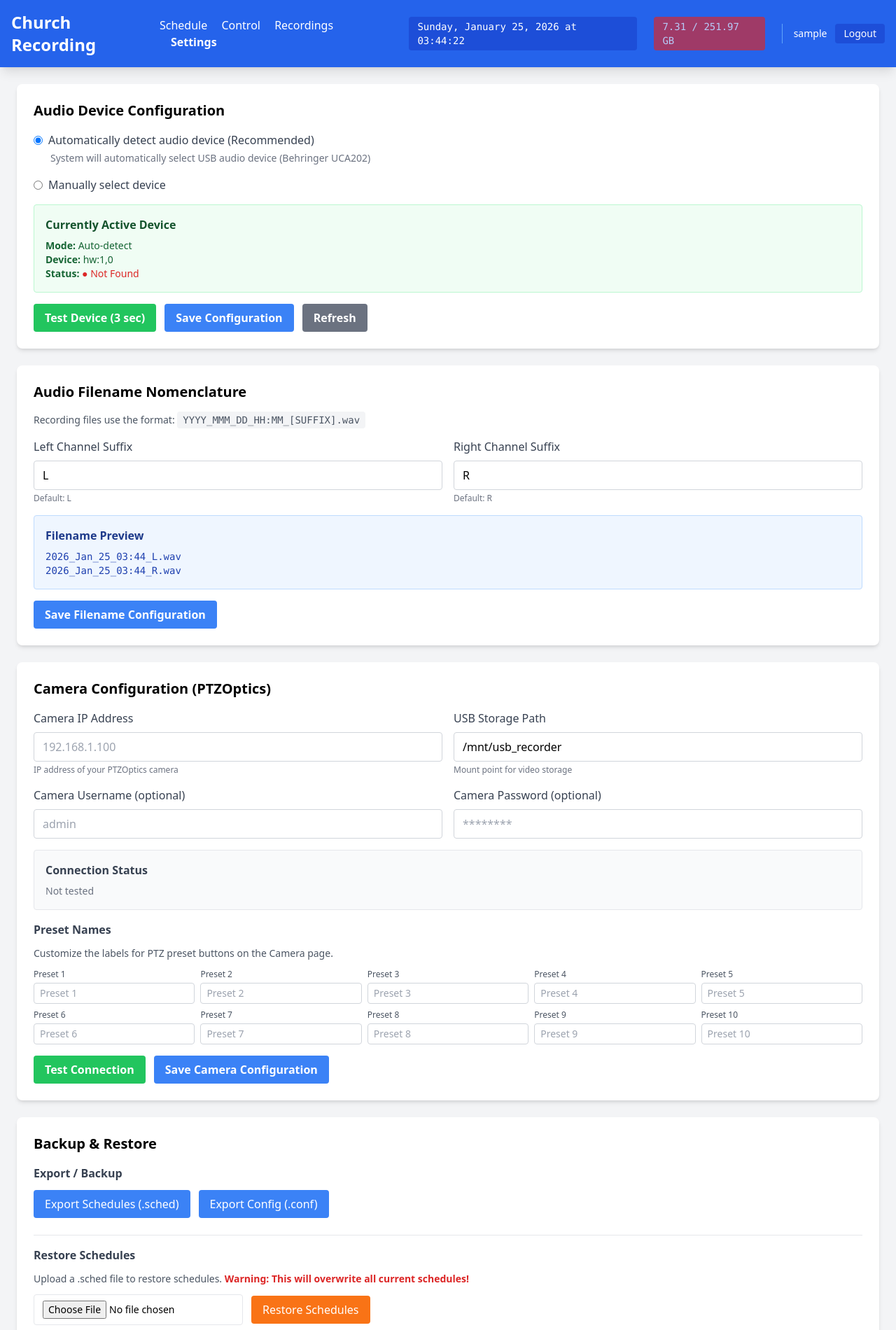
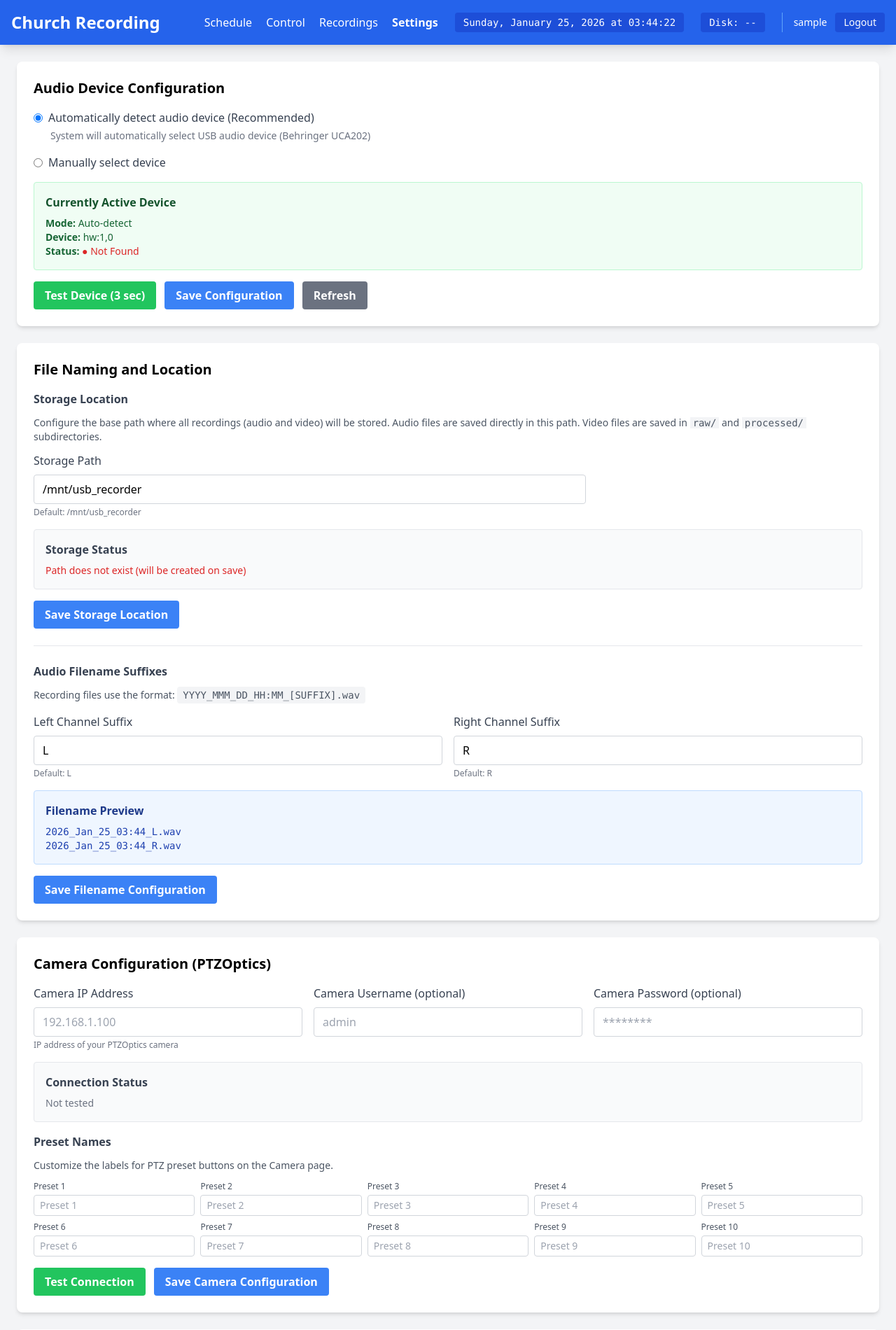
Before and after one commit to vilpter/ilc-Audio-Recorder, a Flask app: page /settings in a window 1280 px wide. Shown: the top 1900 px of the page at 70% size. Run offline with Flask 3, Linux system fonts and the light colour scheme; the visitor is signed in with stand-in values (Sample User, id 1); data comes from the database, SQL or seed files in the repository; data that the repository does not hold is empty; some libraries are stand-ins or nearby versions.

Commit message:
v1.5.2: Consolidate storage location for audio and video recordings
- Add unified storage_path setting for both audio and video recordings
- Rename "Audio Filename Nomenclature" section to "File Naming and Location"
- Move storage path configuration from Camera Configuration to new section
- Add storage status indicator showing path validity and writability
- Migrate existing usb_storage_path values to new storage_path key
- Audio files save directly to storage path, video in raw/processed subdirs

```diff
--- a/app.py
+++ b/app.py
@@ -8,6 +8,7 @@ from flask import Flask, render_template, jsonify, request, send_file, redirect,
 from flask_login import login_required, login_user, logout_user, current_user
 from pathlib import Path
 import json
+import os
 import subprocess
 import sqlite3
 from datetime import datetime
@@ -17,8 +18,6 @@ import scheduler
 import auth
 
 app = Flask(__name__)
-app.config['RECORDINGS_DIR'] = Path.home() / 'recordings'
-app.config['RECORDINGS_DIR'].mkdir(exist_ok=True)
 
 # Session configuration
 app.secret_key = auth.generate_secret_key()
@@ -28,6 +27,15 @@ auth.login_manager.init_app(app)
 
 # Initialize auth database
 auth.init_auth_db()
+
+
+def get_recordings_dir():
+    """Get the configured recordings directory path"""
+    storage_path = scheduler.get_system_config('storage_path', '/mnt/usb_recorder')
+    recordings_dir = Path(storage_path)
+    recordings_dir.mkdir(parents=True, exist_ok=True)
+    return recordings_dir
+
 
 # Global status tracker for audio
 recording_status = {
@@ -325,7 +333,7 @@ def update_schedule(job_id):
 @login_required
 def recordings_page():
     """File browser interface"""
-    recordings_dir = app.config['RECORDINGS_DIR']
+    recordings_dir = get_recordings_dir()
     files = []
 
     for file_path in sorted(recordings_dir.glob('*'), reverse=True):
@@ -346,7 +354,7 @@ def recordings_page():
 @login_required
 def download_file(filename):
     """Download a recording file"""
-    file_path = app.config['RECORDINGS_DIR'] / filename
+    file_path = get_recordings_dir() / filename
     if not file_path.exists() or not file_path.is_file():
         return jsonify({'error': 'File not found'}), 404
 
@@ -357,7 +365,7 @@ def download_file(filename):
 @login_required
 def delete_file(filename):
     """Delete a recording file"""
-    file_path = app.config['RECORDINGS_DIR'] / filename
+    file_path = get_recordings_dir() / filename
     if not file_path.exists():
         return jsonify({'error': 'File not found'}), 404
 
@@ -382,7 +390,7 @@ def batch_delete_files():
     errors = []
 
     for filename in files:
-        file_path = app.config['RECORDINGS_DIR'] / filename
+        file_path = get_recordings_dir() / filename
         if not file_path.exists():
             errors.append(f'{filename}: not found')
             continue
@@ -420,7 +428,7 @@ def batch_download_files():
     try:
         with zipfile.ZipFile(zip_buffer, 'w', zipfile.ZIP_DEFLATED) as zip_file:
             for filename in files:
-                file_path = app.config['RECORDINGS_DIR'] / filename
+                file_path = get_recordings_dir() / filename
                 if file_path.exists() and file_path.is_file():
                     zip_file.write(file_path, filename)
 
@@ -497,6 +505,53 @@ def save_filename_config():
         return jsonify({'success': True})
     except Exception as e:
         return jsonify({'error': str(e)}), 500
+
+
+# Storage Path Configuration Routes
+@app.route('/api/config/storage', methods=['GET'])
+@login_required
+def get_storage_config():
+    """Get current storage path configuration"""
+    storage_path = scheduler.get_system_config('storage_path', '/mnt/usb_recorder')
+
+    # Check if path exists and is writable
+    path_obj = Path(storage_path)
+    exists = path_obj.exists()
+    is_writable = exists and os.access(storage_path, os.W_OK)
+
+    return jsonify({
+        'storage_path': storage_path,
+        'exists': exists,
+        'is_writable': is_writable
+    })
+
+
+@app.route('/api/config/storage', methods=['POST'])
+@login_required
+def save_storage_config():
+    """Save storage path configuration"""
+    data = request.json
+    storage_path = data.get('storage_path', '').strip()
+
+    if not storage_path:
+        return jsonify({'error': 'Storage path is required'}), 400
+
+    # Validate path
+    path_obj = Path(storage_path)
+
+    # Try to create the directory if it doesn't exist
+    try:
+        path_obj.mkdir(parents=True, exist_ok=True)
+    except Exception as e:
+        return jsonify({'error': f'Cannot create directory: {e}'}), 400
+
+    # Check if writable
+    if not os.access(storage_path, os.W_OK):
+        return jsonify({'error': 'Directory is not writable'}), 400
+
+    scheduler.set_system_config('storage_path', storage_path)
+
+    return jsonify({'success': True})
 
 
 # Calendar View Route (also accessible via /calendar for backwards compatibility)
@@ -915,7 +970,7 @@ def get_disk_space():
     """
     import shutil
 
-    recordings_dir = app.config['RECORDINGS_DIR']
+    recordings_dir = get_recordings_dir()
 
     try:
         disk_usage = shutil.disk_usage(recordings_dir)
@@ -1037,9 +1092,6 @@ def set_camera_config():
     if 'camera_password' in data and data['camera_password'] != '****':
         video_recorder.set_camera_config('camera_password', data['camera_password'])
 
-    if 'usb_storage_path' in data:
-        video_recorder.set_camera_config('usb_storage_path', data['usb_storage_path'].strip())
-
     if 'preset_names' in data:
         video_recorder.set_preset_names(data['preset_names'])
 
--- a/templates/settings.html
+++ b/templates/settings.html
@@ -140,10 +140,43 @@
             </div>
         </div>
 
-        <!-- Audio Filename Nomenclature -->
+        <!-- File Naming and Location -->
         <div class="bg-white rounded-lg shadow-md p-6 mb-6">
-            <h2 class="text-xl font-semibold mb-4">Audio Filename Nomenclature</h2>
+            <h2 class="text-xl font-semibold mb-4">File Naming and Location</h2>
 
+            <!-- Storage Path Configuration -->
+            <div class="mb-6">
+                <h3 class="font-semibold text-gray-700 mb-3">Storage Location</h3>
+                <p class="text-sm text-gray-600 mb-3">
+                    Configure the base path where all recordings (audio and video) will be stored.
+                    Audio files are saved directly in this path. Video files are saved in <code class="bg-gray-100 px-1">raw/</code> and <code class="bg-gray-100 px-1">processed/</code> subdirectories.
+                </p>
+
+                <div class="mb-4">
+                    <label class="block text-gray-700 mb-2">Storage Path</label>
+                    <input type="text" id="storage-path" placeholder="/mnt/usb_recorder"
+                        class="w-full md:w-2/3 border border-gray-300 rounded px-3 py-2">
+                    <p class="text-xs text-gray-500 mt-1">Default: /mnt/usb_recorder</p>
+                </div>
+
+                <!-- Storage Status -->
+                <div id="storage-status" class="p-4 bg-gray-50 border rounded mb-4">
+                    <h4 class="font-semibold text-gray-700 mb-2">Storage Status</h4>
+                    <p class="text-sm">
+                        <span id="storage-status-text" class="text-gray-500">Checking...</span>
+                    </p>
+                </div>
+
+                <button onclick="saveStorageConfig()"
+                    class="bg-blue-500 hover:bg-blue-600 text-white font-semibold px-4 py-2 rounded">
+                    Save Storage Location
+                </button>
+            </div>
+
+            <hr class="my-6 border-gray-200">
+
+            <!-- Audio Filename Suffixes -->
+            <h3 class="font-semibold text-gray-700 mb-3">Audio Filename Suffixes</h3>
             <p class="text-sm text-gray-600 mb-4">
                 Recording files use the format: <code class="bg-gray-100 px-2 py-1 rounded">YYYY_MMM_DD_HH:MM_[SUFFIX].wav</code>
             </p>
@@ -185,19 +218,12 @@
         <div id="camera-settings" class="bg-white rounded-lg shadow-md p-6 mb-6">
             <h2 class="text-xl font-semibold mb-4">Camera Configuration (PTZOptics)</h2>
 
-            <div class="grid grid-cols-1 md:grid-cols-2 gap-4 mb-4">
+            <div class="grid grid-cols-1 md:grid-cols-3 gap-4 mb-4">
                 <div>
                     <label class="block text-gray-700 mb-2">Camera IP Address</label>
                     <input type="text" id="camera-ip" placeholder="192.168.1.100"
                         class="w-full border border-gray-300 rounded px-3 py-2">
                     <p class="text-xs text-gray-500 mt-1">IP address of your PTZOptics camera</p>
-                </div>
-
-                <div>
-                    <label class="block text-gray-700 mb-2">USB Storage Path</label>
-                    <input type="text" id="usb-storage-path" placeholder="/mnt/usb_recorder"
-                        class="w-full border border-gray-300 rounded px-3 py-2">
-                    <p class="text-xs text-gray-500 mt-1">Mount point for video storage</p>
                 </div>
 
                 <div>
@@ -677,6 +703,7 @@
         // Update preview on input
         document.addEventListener('DOMContentLoaded', () => {
             loadFilenameConfig();
+            loadStorageConfig();
             document.getElementById('left-suffix').addEventListener('input', updateFilenamePreview);
             document.getElementById('right-suffix').addEventListener('input', updateFilenamePreview);
         });
@@ -715,6 +742,55 @@
                 }
             } catch (error) {
                 alert('Error saving filename configuration: ' + error);
+            }
+        }
+
+        // Storage Path Configuration Functions
+        async function loadStorageConfig() {
+            try {
+                const response = await fetch('/api/config/storage');
+                const data = await response.json();
+
+                document.getElementById('storage-path').value = data.storage_path || '/mnt/usb_recorder';
+
+                const statusText = document.getElementById('storage-status-text');
+                if (data.exists && data.is_writable) {
+                    statusText.innerHTML = '<span class="text-green-600">Path exists and is writable</span>';
+                } else if (data.exists) {
+                    statusText.innerHTML = '<span class="text-yellow-600">Path exists but may not be writable</span>';
+                } else {
+                    statusText.innerHTML = '<span class="text-red-600">Path does not exist (will be created on save)</span>';
+                }
+            } catch (error) {
+                console.error('Error loading storage config:', error);
+            }
+        }
+
+        async function saveStorageConfig() {
+            const storagePath = document.getElementById('storage-path').value.trim();
+
+            if (!storagePath) {
+                alert('Storage path is required');
+                return;
+            }
+
+            try {
+                const response = await fetch('/api/config/storage', {
+                    method: 'POST',
+                    headers: { 'Content-Type': 'application/json' },
+                    body: JSON.stringify({ storage_path: storagePath })
+                });
+
+                const result = await response.json();
+
+                if (result.success) {
+                    alert('Storage location saved successfully!');
+                    loadStorageConfig();  // Refresh status
+                } else {
+                    alert('Error: ' + result.error);
+                }
+            } catch (error) {
+                alert('Error saving storage location: ' + error);
             }
         }
 
@@ -890,7 +966,6 @@
 
                 document.getElementById('camera-ip').value = config.camera_ip || '';
                 document.getElementById('camera-username').value = config.camera_username || '';
-                document.getElementById('usb-storage-path').value = config.usb_storage_path || '/mnt/usb_recorder';
 
                 // Don't show actual password, just indicate if one is set
                 if (config.camera_password && config.camera_password !== '') {
@@ -953,7 +1028,6 @@
             const cameraIp = document.getElementById('camera-ip').value.trim();
             const cameraUsername = document.getElementById('camera-username').value.trim();
             const cameraPassword = document.getElementById('camera-password').value;
-            const usbStoragePath = document.getElementById('usb-storage-path').value.trim();
 
             // Collect preset names
             const presetNames = {};
@@ -967,7 +1041,6 @@
             const configData = {
                 camera_ip: cameraIp,
                 camera_username: cameraUsername,
-                usb_storage_path: usbStoragePath,
                 preset_names: presetNames
             };
 
```
Also changed, not shown: recorder.py (+5 -2 lines), scheduler.py (+17 -0 lines), video_recorder.py (+4 -4 lines).
